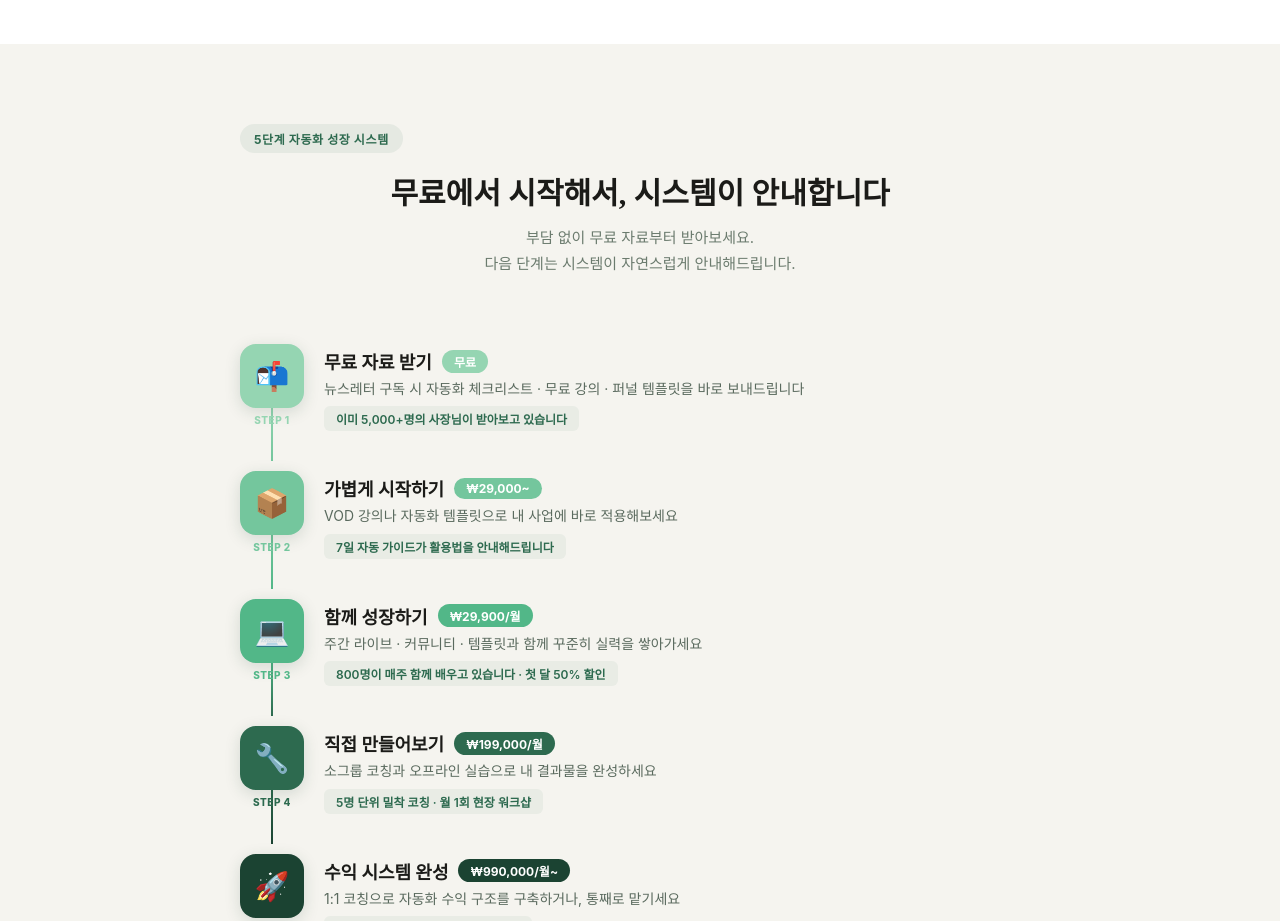
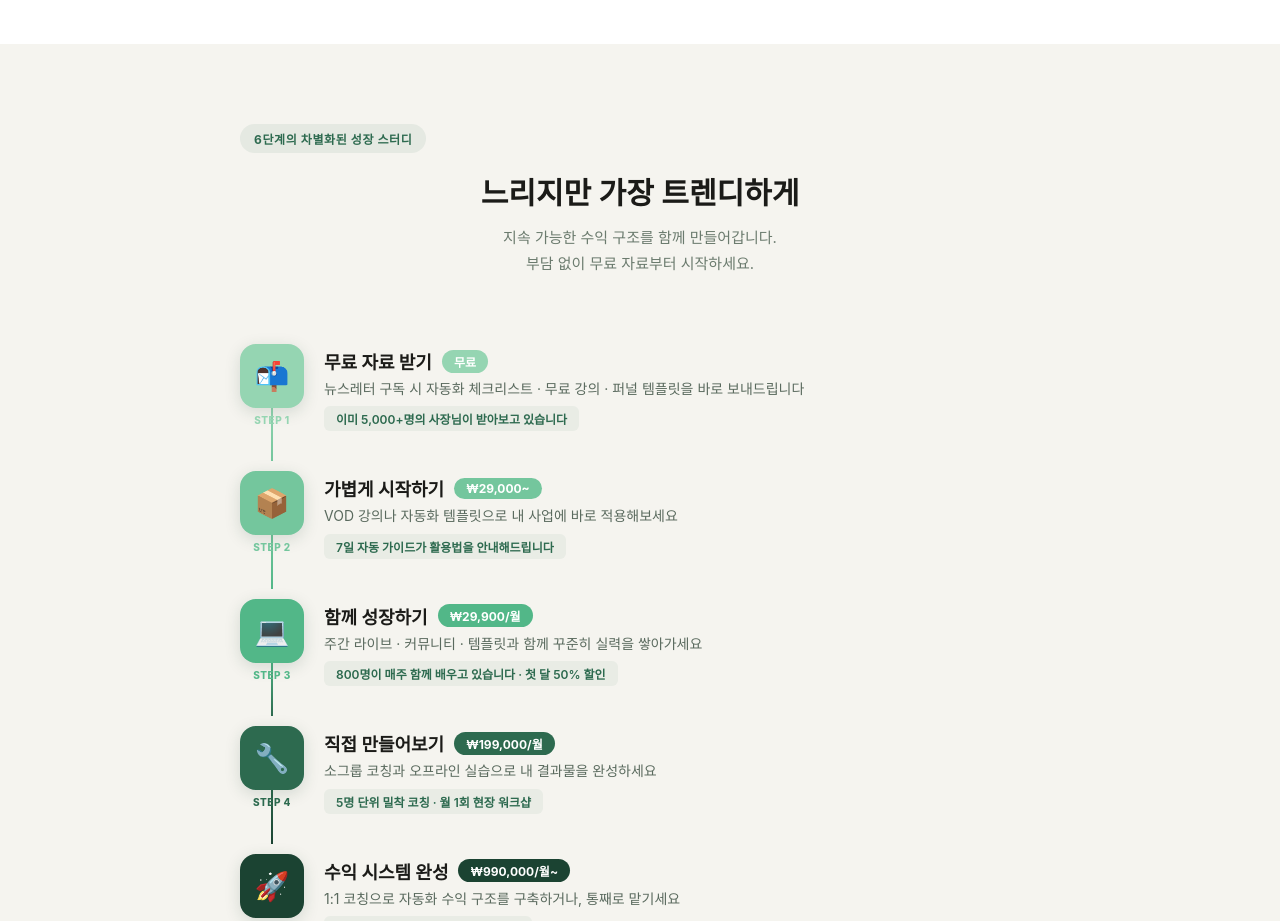
Before and after one commit to soool9241-hub/darr-membership, a React (Vite) app: page / in a window 1280 px wide. Shown: the part 1700-2621 px from the top of the page. Built offline with nearby package versions, Linux system fonts and the light colour scheme; no server answers.

Commit message:
퍼널 섹션 타이틀 변경 — 소비자 친화적 문구
Co-Authored-By: Claude Opus 4.6 <noreply@anthropic.com>

```diff
--- a/src/DalpaengiMembership.jsx
+++ b/src/DalpaengiMembership.jsx
@@ -756,14 +756,14 @@ export default function DalpaengiMembership() {
               display: "inline-block", fontSize: "12px", fontWeight: 700, color: "#2D6A4F",
               background: "rgba(45,106,79,0.08)", padding: "6px 14px",
               borderRadius: "100px", marginBottom: "16px", letterSpacing: "0.05em",
-            }}>5단계 자동화 성장 시스템</div>
+            }}>6단계의 차별화된 성장 스터디</div>
             <h2 style={{
               fontFamily: "'Noto Serif KR', serif", fontSize: "30px", fontWeight: 700,
               textAlign: "center", marginBottom: "12px",
-            }}>무료에서 시작해서, 시스템이 안내합니다</h2>
+            }}>느리지만 가장 트렌디하게</h2>
             <p style={{ textAlign: "center", color: "#6B7B6E", fontSize: "15px", marginBottom: "48px", lineHeight: 1.7 }}>
-              부담 없이 무료 자료부터 받아보세요.<br />
-              다음 단계는 시스템이 자연스럽게 안내해드립니다.
+              지속 가능한 수익 구조를 함께 만들어갑니다.<br />
+              부담 없이 무료 자료부터 시작하세요.
             </p>
           </FadeIn>
 
```
